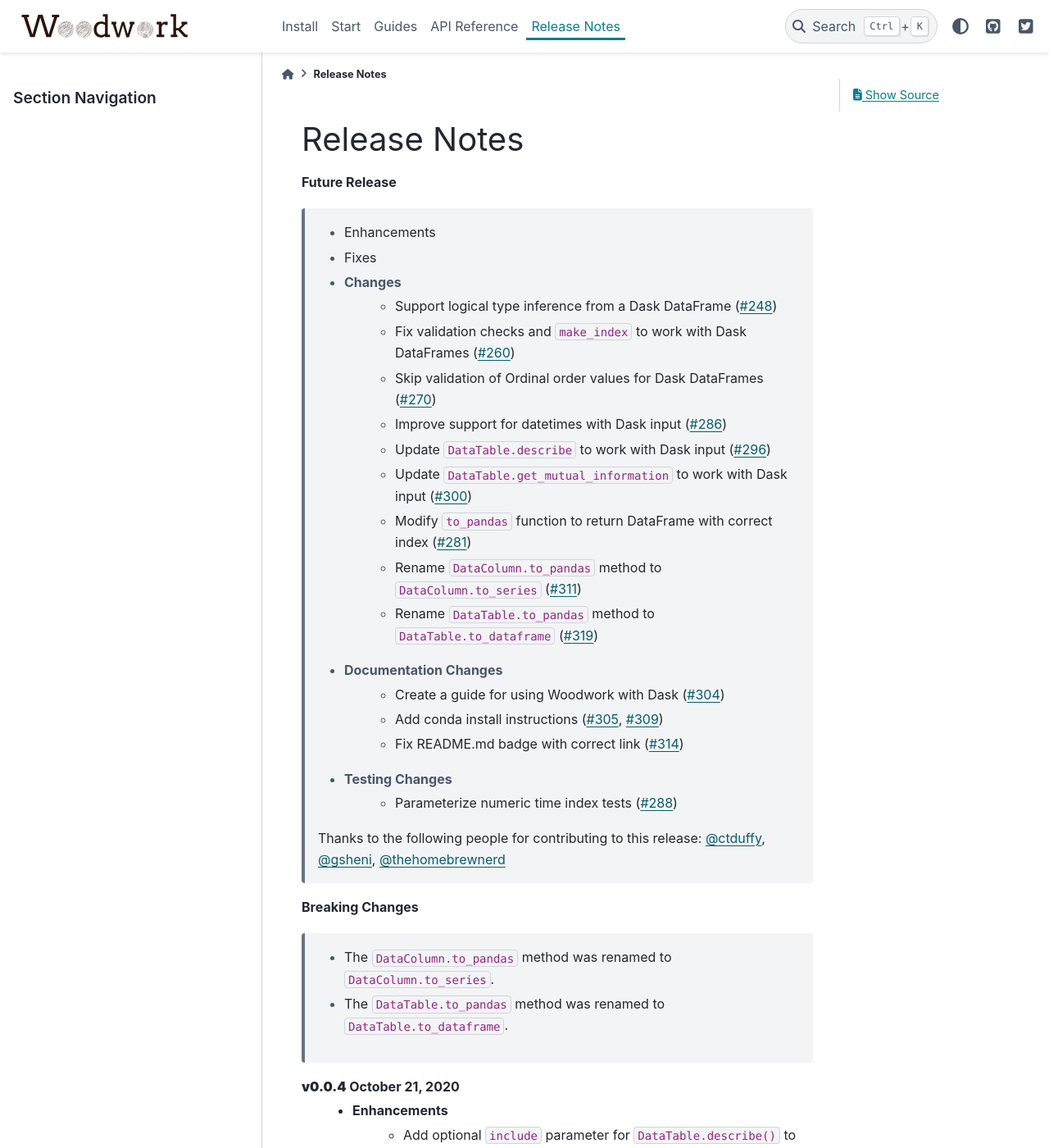
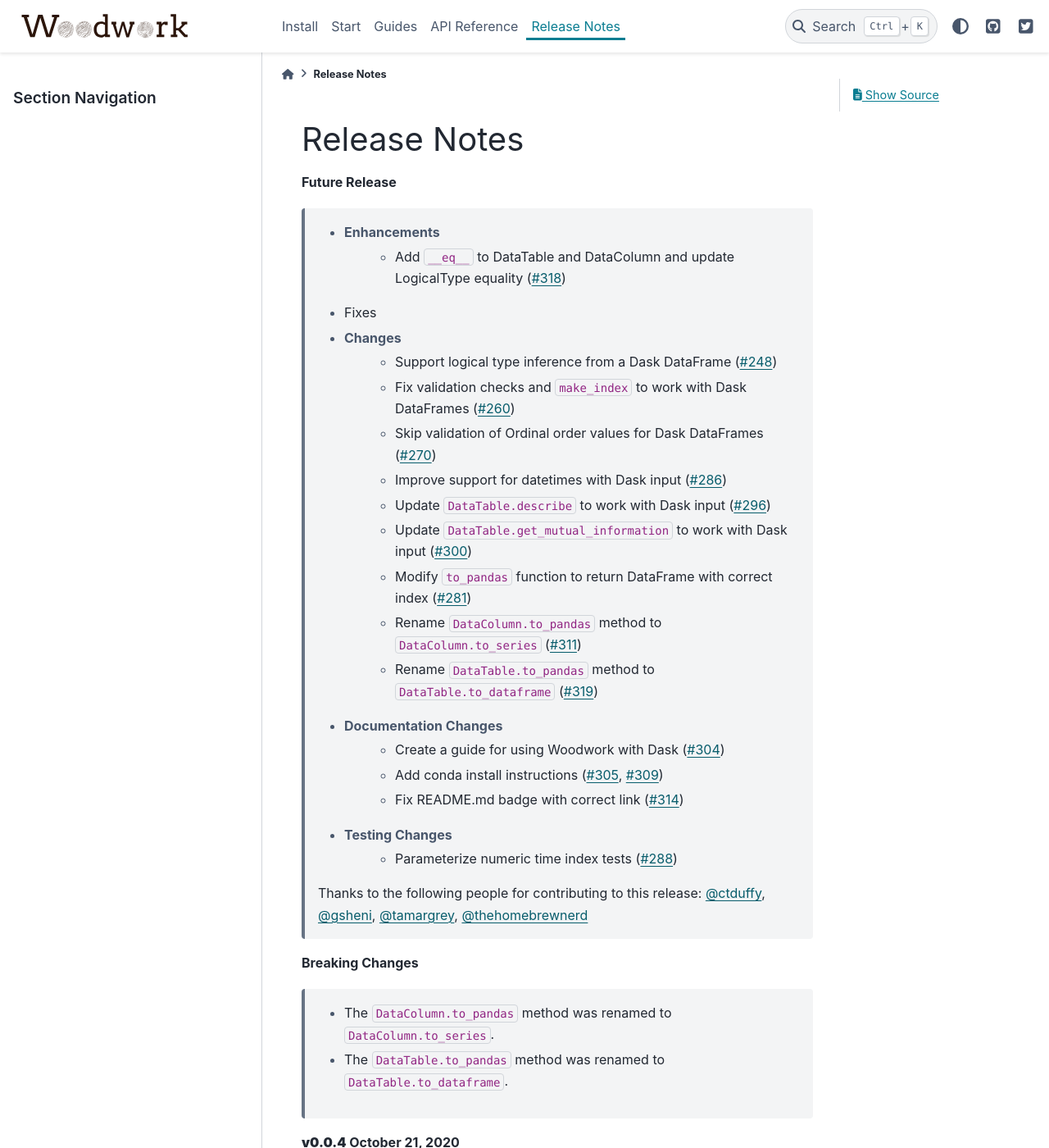
Before and after one commit to alteryx/woodwork, a Sphinx documentation site: the page built from docs/source/release_notes.rst, in a window 1280 px wide and 1400 px high. Shown: the whole window at 82% size. Built offline with Sphinx 7.4.7 and the PyData theme 0.15.4, drawn with Linux system fonts in a browser that asks for light colours; comment, search, counter and statistics services are not loaded.

Commit message:
Add release note

```diff
--- a/docs/source/release_notes.rst
+++ b/docs/source/release_notes.rst
@@ -5,6 +5,7 @@ Release Notes
 **Future Release**
 
     * Enhancements
+        * Add ``__eq__`` to DataTable and DataColumn and update LogicalType equality (:pr:`318`)
     * Fixes
     * Changes
         * Support logical type inference from a Dask DataFrame (:pr:`248`)
@@ -24,7 +25,7 @@ Release Notes
         * Parameterize numeric time index tests (:pr:`288`)
 
     Thanks to the following people for contributing to this release:
-    :user:`ctduffy`, :user:`gsheni`, :user:`thehomebrewnerd`
+    :user:`ctduffy`, :user:`gsheni`, :user:`tamargrey`, :user:`thehomebrewnerd`
 
 **Breaking Changes**
 
```
